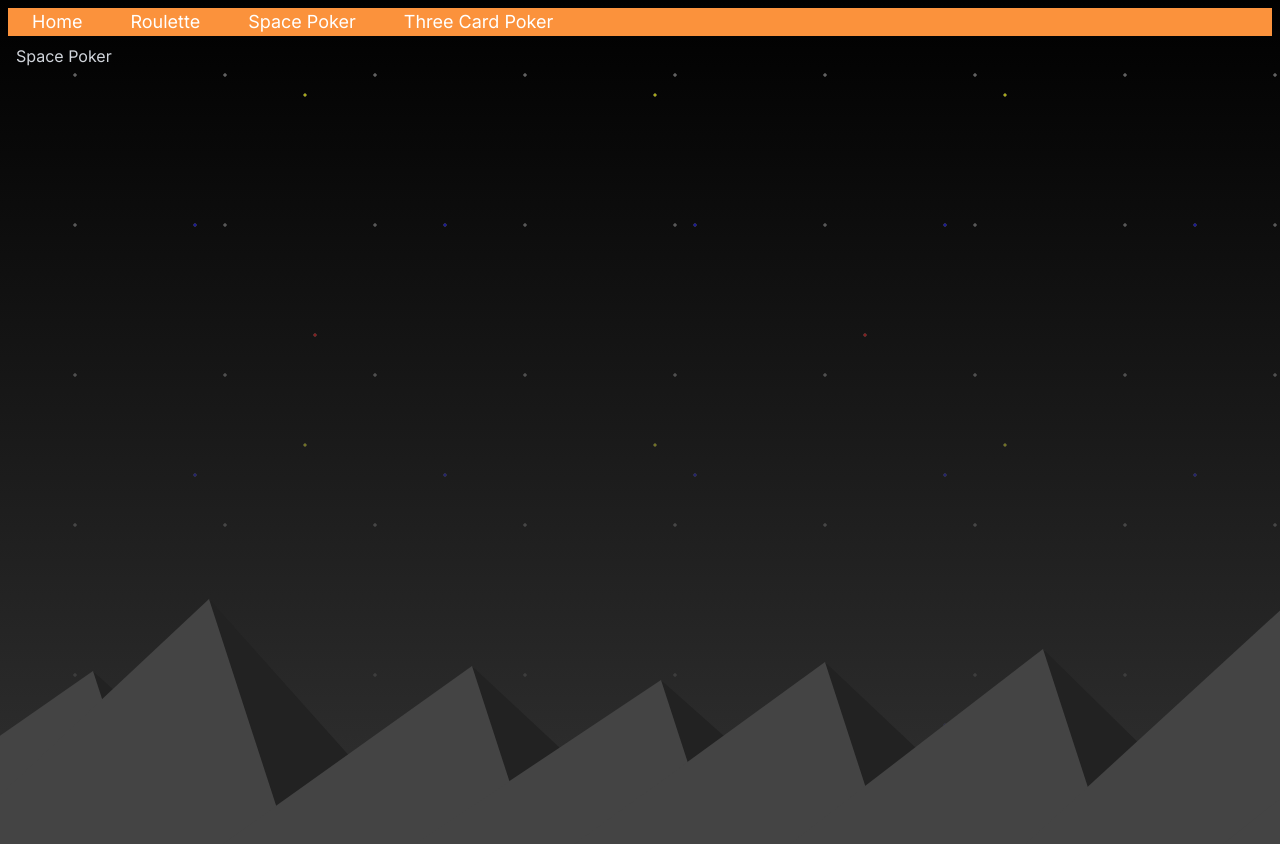
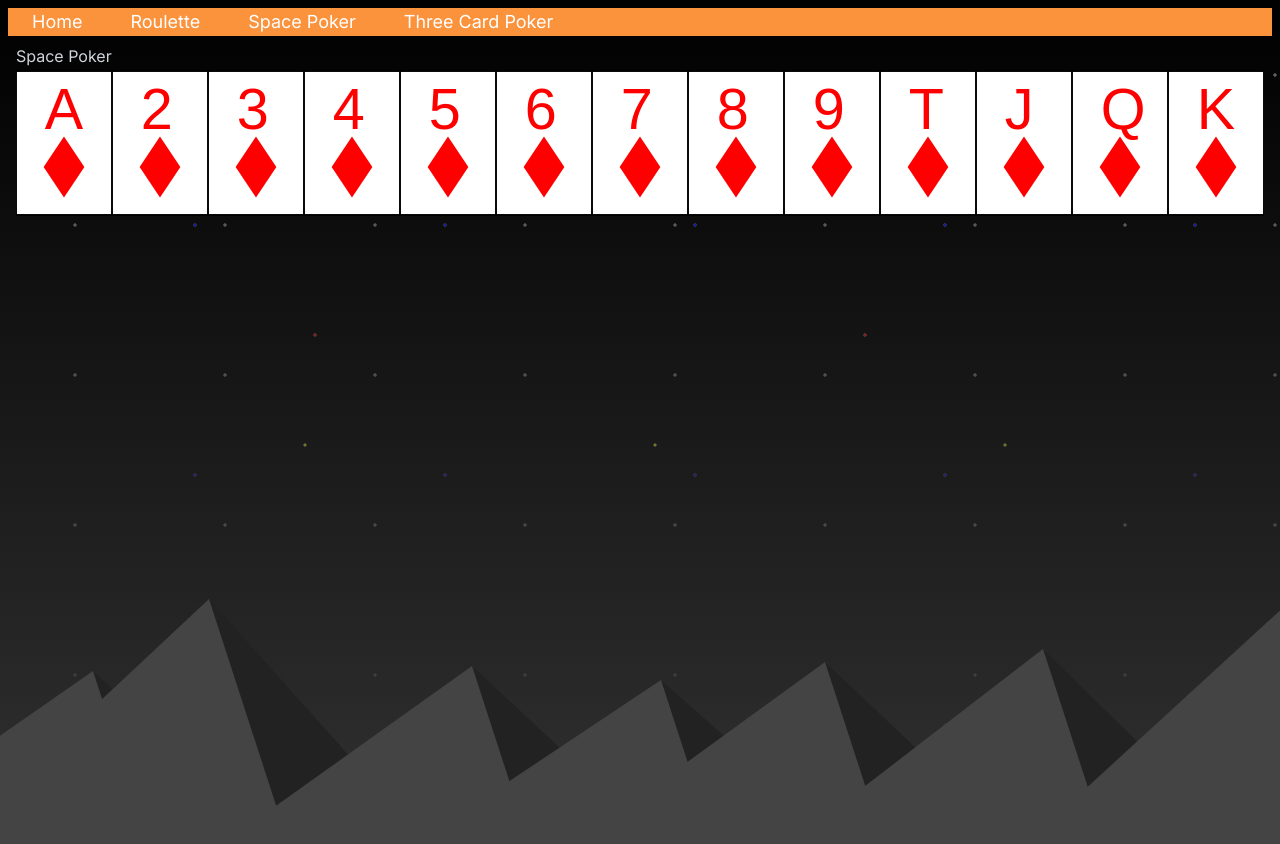
Before and after one commit to jduffey/personal-portfolio-website, a Next.js app: page /space-poker in a window 1280 px wide. Shown: the top 844 px of the page. Built offline with nearby package versions, Linux system fonts and the light colour scheme.

Commit message:
Draft of playing cards (all diamonds A-K)

```diff
--- a/app/(games)/space-poker/page.js
+++ b/app/(games)/space-poker/page.js
@@ -4,6 +4,73 @@ export default function SpacePoker() {
     return (
         <>
             Space Poker
+            <section className="flex flex-row">
+                <svg xmlns="http://www.w3.org/2000/svg" width="100" height="150" viewBox="0 0 100 150">
+                    <rect x="0" y="0" width="100" height="150" style={{ fill: "white", stroke: "black", strokeWidth: 2 }} />
+                    <text x="30" y="60" font-family="Arial" font-size="60" fill="red">A</text>
+                    <polygon points="50,70 70,100 50,130 30,100" style={{ fill: "red", stroke: "red", strokeWidth: 2 }} />
+                </svg>
+                <svg xmlns="http://www.w3.org/2000/svg" width="100" height="150" viewBox="0 0 100 150">
+                    <rect x="0" y="0" width="100" height="150" style={{ fill: "white", stroke: "black", strokeWidth: 2 }} />
+                    <text x="30" y="60" font-family="Arial" font-size="60" fill="red">2</text>
+                    <polygon points="50,70 70,100 50,130 30,100" style={{ fill: "red", stroke: "red", strokeWidth: 2 }} />
+                </svg>
+                <svg xmlns="http://www.w3.org/2000/svg" width="100" height="150" viewBox="0 0 100 150">
+                    <rect x="0" y="0" width="100" height="150" style={{ fill: "white", stroke: "black", strokeWidth: 2 }} />
+                    <text x="30" y="60" font-family="Arial" font-size="60" fill="red">3</text>
+                    <polygon points="50,70 70,100 50,130 30,100" style={{ fill: "red", stroke: "red", strokeWidth: 2 }} />
+                </svg>
+                <svg xmlns="http://www.w3.org/2000/svg" width="100" height="150" viewBox="0 0 100 150">
+                    <rect x="0" y="0" width="100" height="150" style={{ fill: "white", stroke: "black", strokeWidth: 2 }} />
+                    <text x="30" y="60" font-family="Arial" font-size="60" fill="red">4</text>
+                    <polygon points="50,70 70,100 50,130 30,100" style={{ fill: "red", stroke: "red", strokeWidth: 2 }} />
+                </svg>
+                <svg xmlns="http://www.w3.org/2000/svg" width="100" height="150" viewBox="0 0 100 150">
+                    <rect x="0" y="0" width="100" height="150" style={{ fill: "white", stroke: "black", strokeWidth: 2 }} />
+                    <text x="30" y="60" font-family="Arial" font-size="60" fill="red">5</text>
+                    <polygon points="50,70 70,100 50,130 30,100" style={{ fill: "red", stroke: "red", strokeWidth: 2 }} />
+                </svg>
+                <svg xmlns="http://www.w3.org/2000/svg" width="100" height="150" viewBox="0 0 100 150">
+                    <rect x="0" y="0" width="100" height="150" style={{ fill: "white", stroke: "black", strokeWidth: 2 }} />
+                    <text x="30" y="60" font-family="Arial" font-size="60" fill="red">6</text>
+                    <polygon points="50,70 70,100 50,130 30,100" style={{ fill: "red", stroke: "red", strokeWidth: 2 }} />
+                </svg>
+                <svg xmlns="http://www.w3.org/2000/svg" width="100" height="150" viewBox="0 0 100 150">
+                    <rect x="0" y="0" width="100" height="150" style={{ fill: "white", stroke: "black", strokeWidth: 2 }} />
+                    <text x="30" y="60" font-family="Arial" font-size="60" fill="red">7</text>
+                    <polygon points="50,70 70,100 50,130 30,100" style={{ fill: "red", stroke: "red", strokeWidth: 2 }} />
+                </svg>
+                <svg xmlns="http://www.w3.org/2000/svg" width="100" height="150" viewBox="0 0 100 150">
+                    <rect x="0" y="0" width="100" height="150" style={{ fill: "white", stroke: "black", strokeWidth: 2 }} />
+                    <text x="30" y="60" font-family="Arial" font-size="60" fill="red">8</text>
+                    <polygon points="50,70 70,100 50,130 30,100" style={{ fill: "red", stroke: "red", strokeWidth: 2 }} />
+                </svg>
+                <svg xmlns="http://www.w3.org/2000/svg" width="100" height="150" viewBox="0 0 100 150">
+                    <rect x="0" y="0" width="100" height="150" style={{ fill: "white", stroke: "black", strokeWidth: 2 }} />
+                    <text x="30" y="60" font-family="Arial" font-size="60" fill="red">9</text>
+                    <polygon points="50,70 70,100 50,130 30,100" style={{ fill: "red", stroke: "red", strokeWidth: 2 }} />
+                </svg>
+                <svg xmlns="http://www.w3.org/2000/svg" width="100" height="150" viewBox="0 0 100 150">
+                    <rect x="0" y="0" width="100" height="150" style={{ fill: "white", stroke: "black", strokeWidth: 2 }} />
+                    <text x="30" y="60" font-family="Arial" font-size="60" fill="red">T</text>
+                    <polygon points="50,70 70,100 50,130 30,100" style={{ fill: "red", stroke: "red", strokeWidth: 2 }} />
+                </svg>
+                <svg xmlns="http://www.w3.org/2000/svg" width="100" height="150" viewBox="0 0 100 150">
+                    <rect x="0" y="0" width="100" height="150" style={{ fill: "white", stroke: "black", strokeWidth: 2 }} />
+                    <text x="30" y="60" font-family="Arial" font-size="60" fill="red">J</text>
+                    <polygon points="50,70 70,100 50,130 30,100" style={{ fill: "red", stroke: "red", strokeWidth: 2 }} />
+                </svg>
+                <svg xmlns="http://www.w3.org/2000/svg" width="100" height="150" viewBox="0 0 100 150">
+                    <rect x="0" y="0" width="100" height="150" style={{ fill: "white", stroke: "black", strokeWidth: 2 }} />
+                    <text x="30" y="60" font-family="Arial" font-size="60" fill="red">Q</text>
+                    <polygon points="50,70 70,100 50,130 30,100" style={{ fill: "red", stroke: "red", strokeWidth: 2 }} />
+                </svg>
+                <svg xmlns="http://www.w3.org/2000/svg" width="100" height="150" viewBox="0 0 100 150">
+                    <rect x="0" y="0" width="100" height="150" style={{ fill: "white", stroke: "black", strokeWidth: 2 }} />
+                    <text x="30" y="60" font-family="Arial" font-size="60" fill="red">K</text>
+                    <polygon points="50,70 70,100 50,130 30,100" style={{ fill: "red", stroke: "red", strokeWidth: 2 }} />
+                </svg>
+            </section>
             <MountainRange />
         </>
     )
```
